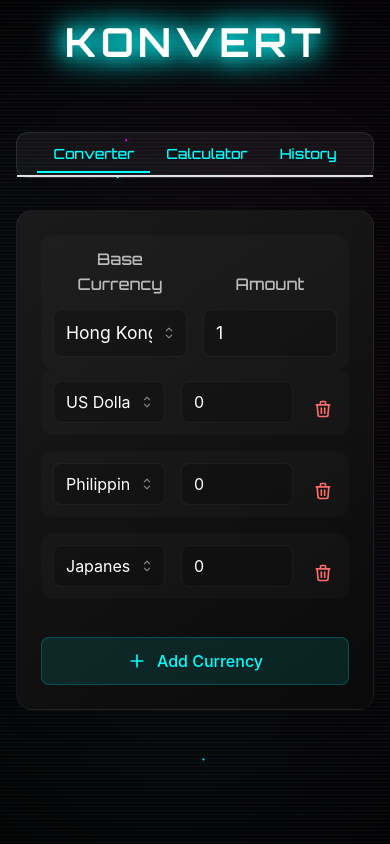
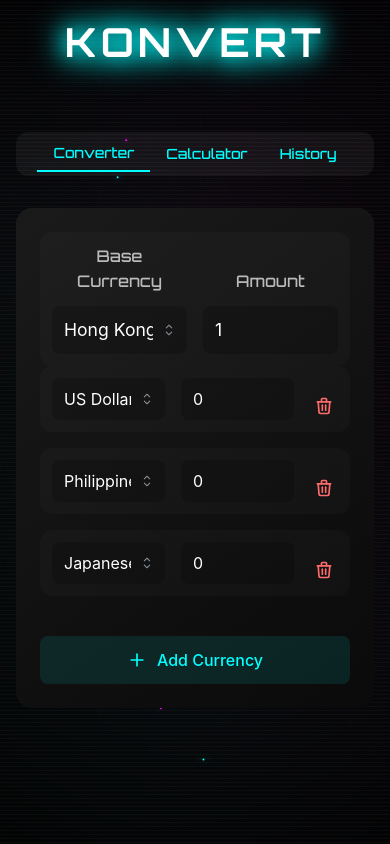
Before and after one commit to carlo-spectre/konvert, a React (Vite) app: page / in a window 390 px wide. Built offline with nearby package versions, Linux system fonts and the light colour scheme; no server answers.

Commit message:
Fix mobile tab border issue with aggressive CSS overrides

```diff
--- a/src/App.tsx
+++ b/src/App.tsx
@@ -71,6 +71,38 @@ const App = () => {
 
   return (
     <MantineProvider theme={theme}>
+      <style>
+        {`
+          /* Target ALL possible elements that could have borders */
+          .mantine-Tabs-panel,
+          .mantine-Tabs-root,
+          .mantine-Tabs-list,
+          .mantine-Tabs-tab,
+          [data-mantine-tabs-panel],
+          [data-mantine-tabs-list],
+          [data-mantine-tabs-tab],
+          .mantine-Tabs-panel *,
+          .mantine-Tabs-root *,
+          .mantine-Tabs-list * {
+            border: none !important;
+            outline: none !important;
+            box-shadow: none !important;
+          }
+
+          /* Remove any pseudo-elements that might be causing borders */
+          .mantine-Tabs-list::before,
+          .mantine-Tabs-list::after,
+          .mantine-Tabs-panel::before,
+          .mantine-Tabs-panel::after {
+            display: none !important;
+          }
+
+          /* Keep only the active tab indicator */
+          .mantine-Tabs-tab[data-active] {
+            border-bottom: 2px solid #00ffff !important;
+          }
+        `}
+      </style>
       <Box
         bg="black"
         style={{
@@ -93,17 +125,31 @@ const App = () => {
 
           {isMobile ? (
             // Mobile layout with tabs
-            <Tabs defaultValue="converter" style={{ marginTop: '2rem' }}>
-              <Tabs.List
-                style={{
+            <Tabs
+              defaultValue="converter"
+              style={{ marginTop: '2rem' }}
+              styles={{
+                panel: {
+                  border: 'none !important',
+                  background: 'transparent !important',
+                  boxShadow: 'none !important',
+                  outline: 'none !important',
+                },
+                list: {
                   justifyContent: 'center',
                   marginBottom: '2rem',
                   background: 'rgba(255, 255, 255, 0.05)',
                   borderRadius: '12px',
                   padding: '4px',
-                  border: '1px solid rgba(255, 255, 255, 0.1)',
-                }}
-              >
+                  border: 'none',
+                },
+                root: {
+                  border: 'none !important',
+                  outline: 'none !important',
+                }
+              }}
+            >
+              <Tabs.List>
                 <Tabs.Tab
                   value="converter"
                   style={{
```
